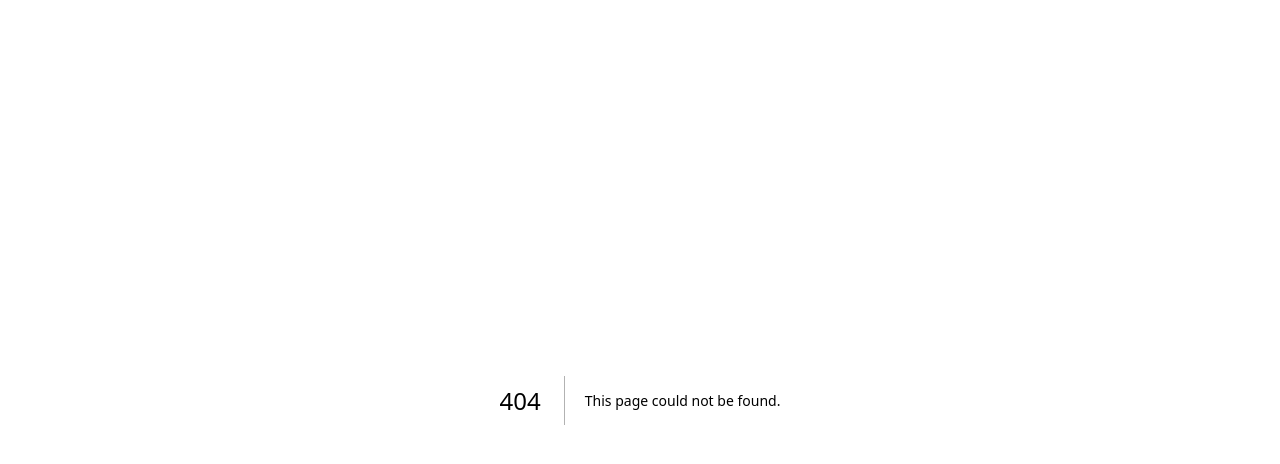
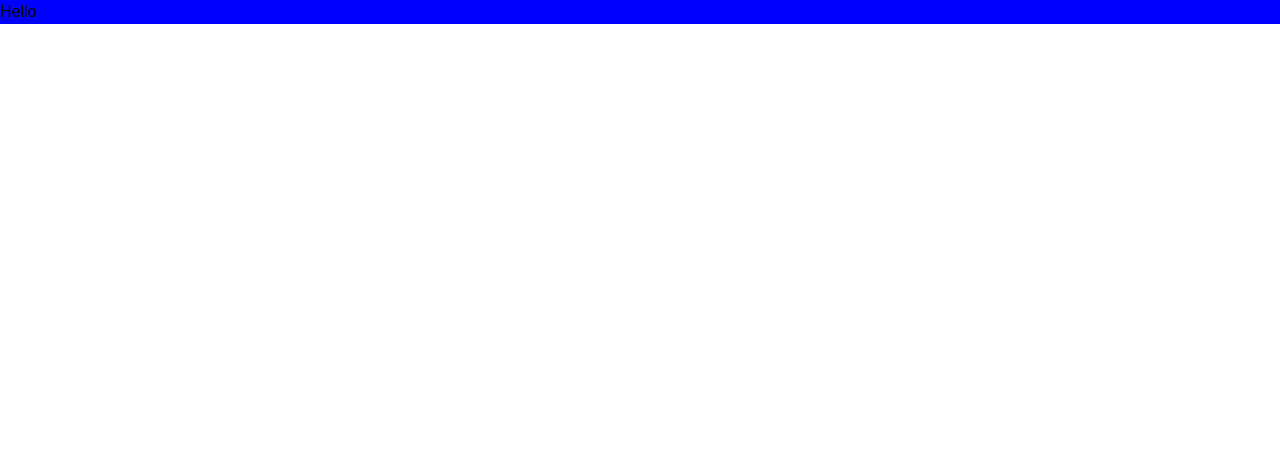
Before and after one commit to owolagbadavid/tent-ui, a Next.js app: page /auth in a window 1280 px wide. Before the commit this address had no page. Shown: the top 464 px of the page. Built offline with nearby package versions, Linux system fonts and the light colour scheme.

Commit message:
initial commit

```diff
--- /dev/null
+++ b/app/auth/auth.css
@@ -0,0 +1,4 @@
+div {
+  background-color: blue;
+  color: #000;
+}
--- /dev/null
+++ b/app/auth/auth.module.css
@@ -0,0 +1,3 @@
+.special {
+  color: #000;
+}
--- /dev/null
+++ b/app/auth/layout.tsx
@@ -0,0 +1,5 @@
+import "./auth.css";
+
+export default function AuthLayout({ children }: { children: React.ReactNode }) {
+  return <section>{children}</section>;
+}
--- /dev/null
+++ b/app/auth/page.tsx
@@ -0,0 +1,3 @@
+export default function Home() {
+  return <div>Hello</div>;
+}
--- /dev/null
+++ b/app/types/global.d.ts
@@ -0,0 +1 @@
+declare module '*.css'
```
Also changed, not shown: 1 other file (tests, documents, lock files or other folders).
